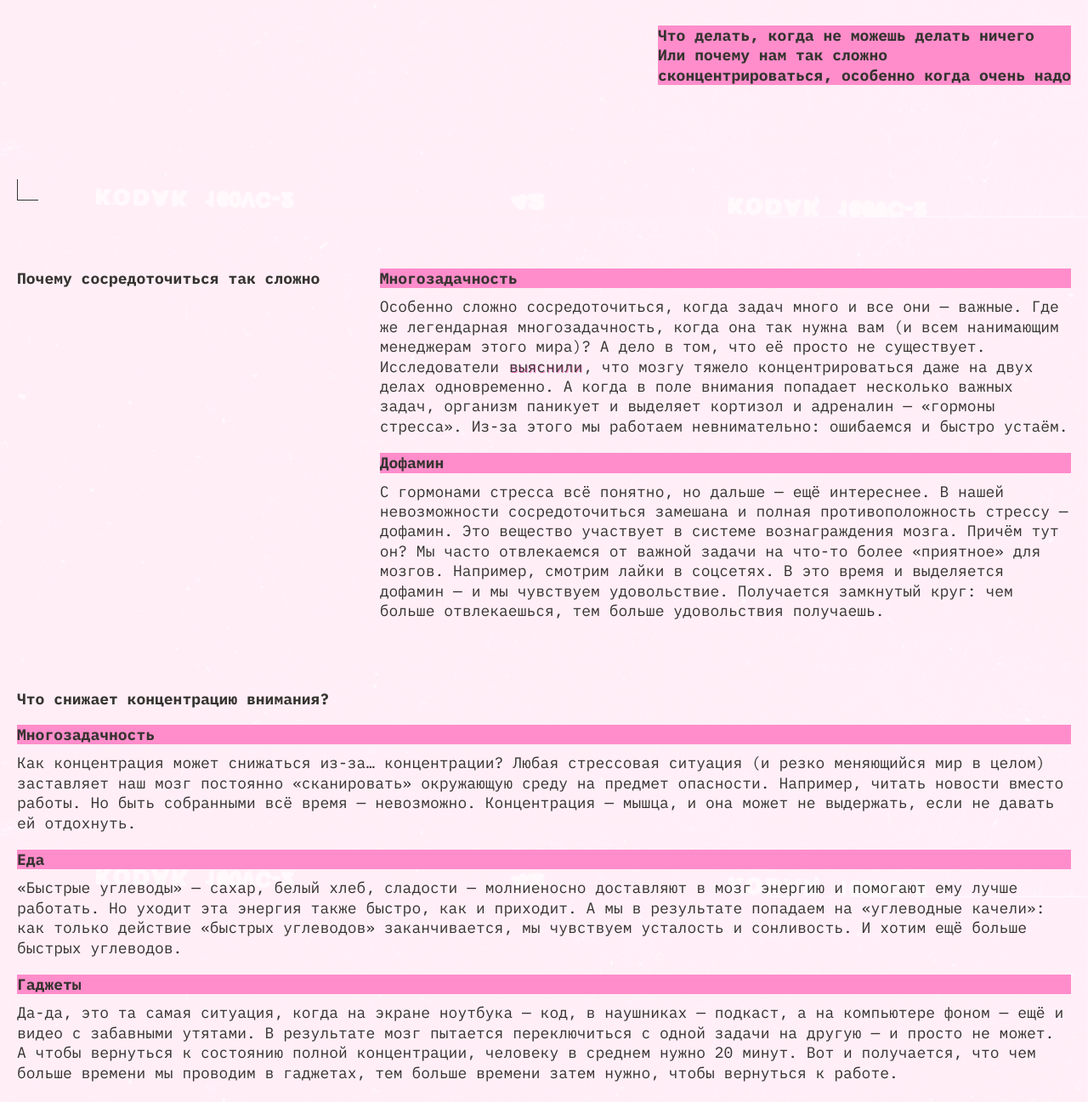
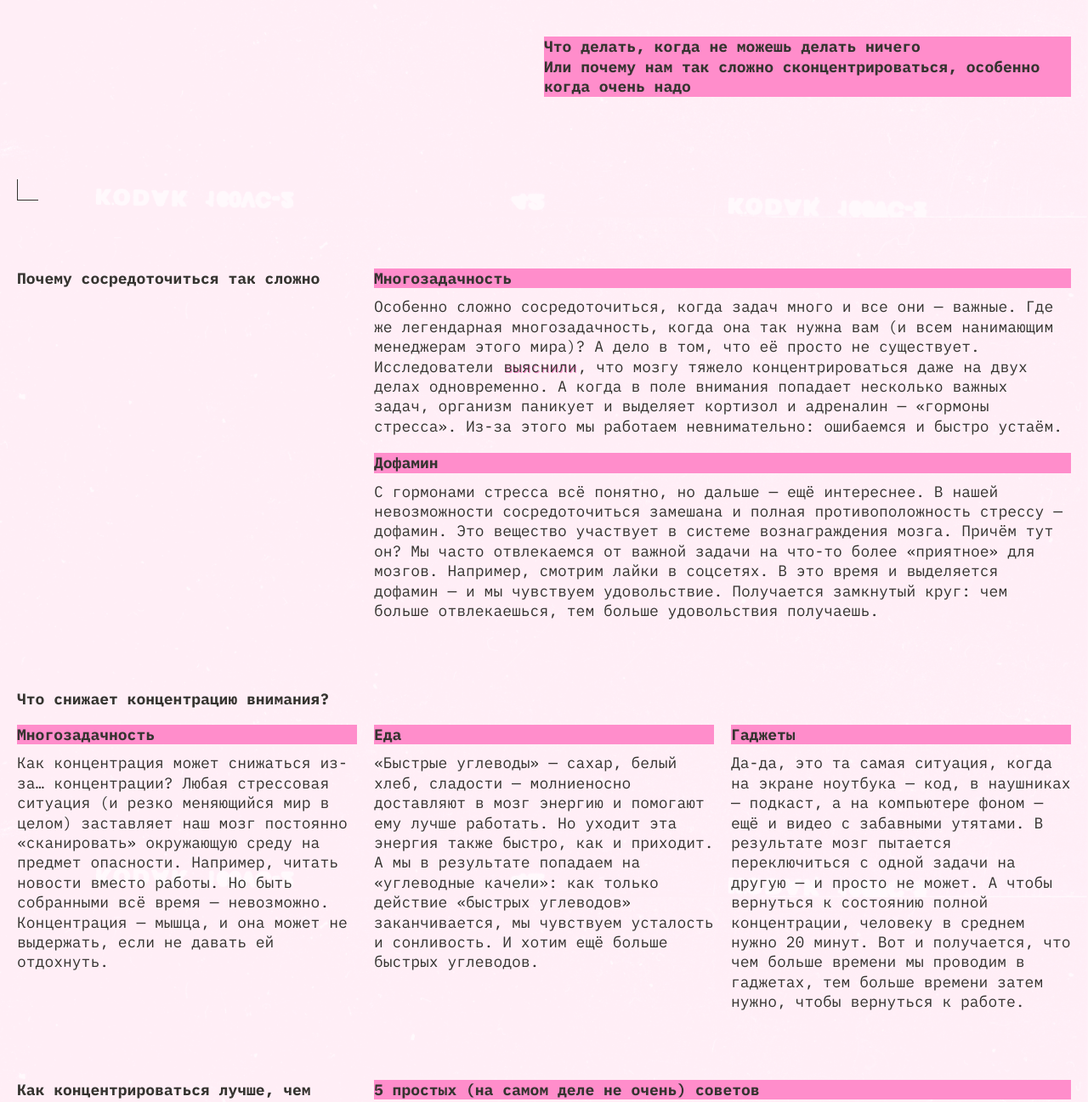
Before and after one commit to GlazyrinAV/slozhno-sosredotochitsya-fd, a plain HTML site: page index.html in a window 1280 px wide. Shown: the part 544-1841 px from the top of the page at 85% size. Drawn offline with Linux system fonts and the light colour scheme.

Commit message:
feat: desctop styles

```diff
--- a/index.html
+++ b/index.html
@@ -47,9 +47,9 @@
         </ul>
       </nav>
       <p class="slogan header__slogan">no focus</p>
-      <h1 class="header__main-title title-decor">Что делать, когда не можешь делать ничего
-        Или почему нам так сложно
-        сконцентрироваться, особенно когда очень надо
+      <h1 class="header__main-title title-decor">
+        <p>Что делать, когда не можешь делать ничего</p>
+        <p>Или почему нам так сложно сконцентрироваться, особенно когда очень надо</p>
       </h1>
     </header>
     <main class="content">
--- a/styles/style.css
+++ b/styles/style.css
@@ -78,7 +78,7 @@ li:last-of-type .card {
   position: relative;
   display: grid;
   grid-template-columns: 1fr;
-  grid-template-rows: 1fr 29.6% 1fr;
+  grid-template-rows: 1fr 12rem 1fr;
   height: calc(100vh - 20px);
   margin: 10px 0;
 }
@@ -187,7 +187,6 @@ li:last-of-type .card {
   font-weight: 700;
   font-size: 18px;
   line-height: 130%;
-  white-space: pre-line;
 }
 
 .about-how__title {
@@ -226,11 +225,11 @@ li:last-of-type .card {
 }
 
 .about-how-in-pictures-picture {
-    display: block;
-    inline-size: 100%;
-    block-size: 100%;
-    max-block-size: 100%;
-    object-fit: cover;
+  display: block;
+  object-fit: cover;
+  inline-size: 100%;
+  block-size: 100%;
+  max-block-size: 100%;
 }
 
 .footer {
@@ -270,7 +269,7 @@ li:last-of-type .card {
   }
 
   .header {
-    grid-template-rows: 1fr 10.06% 1fr;
+    grid-template-rows: 1fr 6.1875rem 1fr;
     height: calc(100vh - 40px);
     margin: 20px 0;
   }
@@ -322,8 +321,8 @@ li:last-of-type .card {
   }
 
   .about-how-in-pictures__list-item:nth-child(1) {
+    grid-column: 1 / span 2;
     grid-row: 1;
-    grid-column: 1 / span 2;
   }
 
   .about-how-in-pictures__list-item:nth-child(2) {
@@ -347,6 +346,14 @@ li:last-of-type .card {
 }
 
 @media (width >= 1024px) {
+  .chapter {
+    grid-template-columns: calc((100% - 40px) / 3) 1fr;
+  }
+
+  .header {
+    grid-template-rows: 1fr 8.125rem 1fr;
+  }
+
   .header__theme-menu {
     justify-content: center;
   }
@@ -355,4 +362,17 @@ li:last-of-type .card {
     flex-direction: row;
     align-self: self-start;
   }
+
+  .chapter.about-what {
+    display: grid;
+    grid-template-columns: repeat(3, 1fr);
+  }
+
+  .about-what__list {
+    grid-row: 2;
+    grid-column: span 3;
+    display: grid;
+    grid-template-columns: repeat(3, 1fr);
+    gap: 20px;
+  }
 }
```
